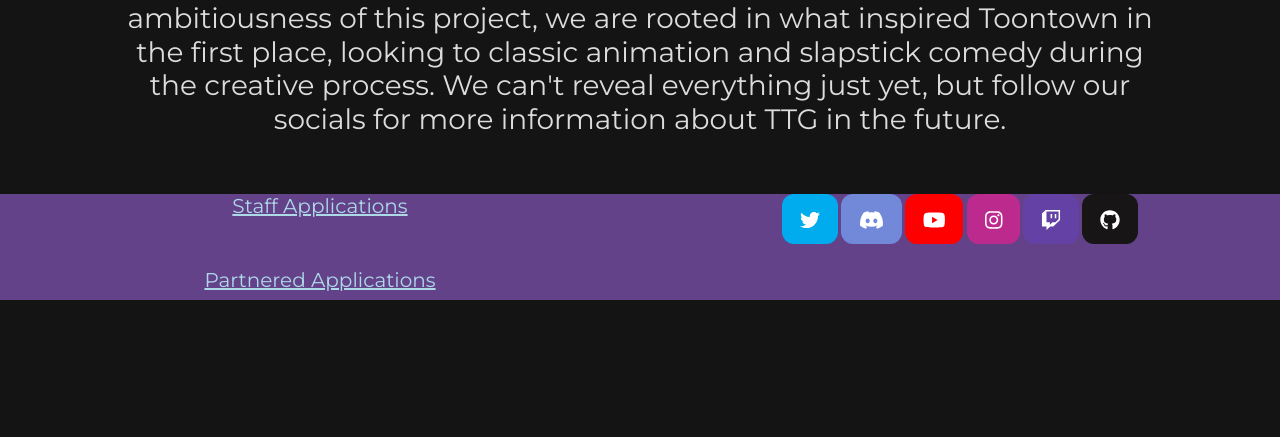
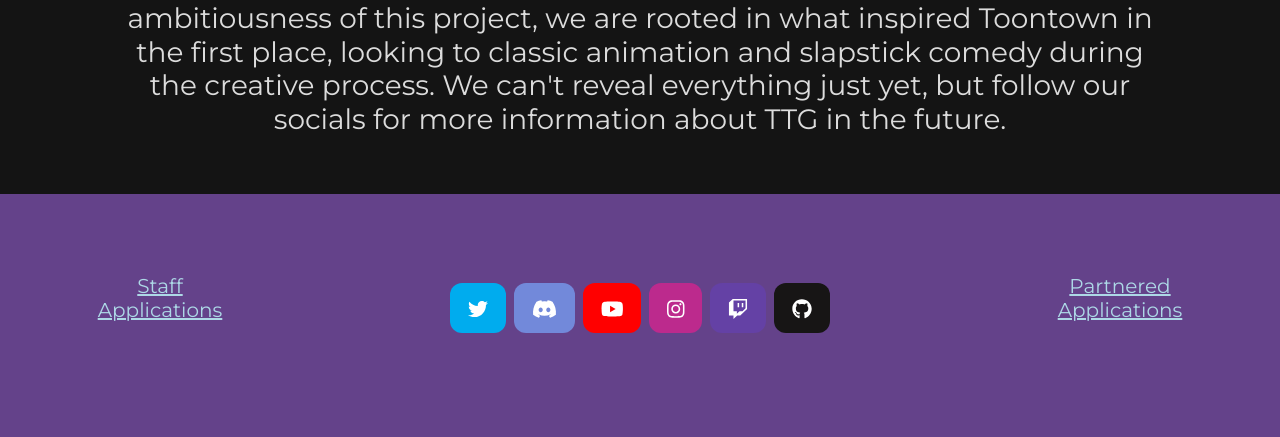
Before and after one commit to MichaelGDev48/django_site, a Django app: page / in a window 1280 px wide. Shown: the part 1036-1473 px from the top of the page. Before the commit the page ends 1336 px from the top, so only its background shows below. Run offline with Django 3.2, Linux system fonts and the light colour scheme; some libraries are stand-ins or nearby versions.

Commit message:
Move the footer to base.html

```diff
--- a/toontown_galaxy/templates/base.html
+++ b/toontown_galaxy/templates/base.html
@@ -15,12 +15,72 @@
         <link href="https://fonts.googleapis.com/css?family=Lato:400,700,400italic,700italic" rel="stylesheet" type="text/css" />
         <!-- Core theme CSS (includes Bootstrap)-->
     </head>
-    <body>
+    <body class="d-flex h-100 flex-column">
          {% include 'navbar.html' %}
 
         <main>
             {% block content %}
             {% endblock %}
+            <footer class="footer mt-auto text-center text-white" style="background-color: #64428a;">
+  <!-- Grid container -->
+  <div class="container-fluid">
+    <!--Grid row-->
+    <div class="row">
+      <!--Grid column-->
+      <div class="col mb-4 mb-md-0">
+        <h5 class=""><a href="{% url 'public:staff' %}">Staff Applications</a></h5>
+
+      </div>
+      <!--Grid column-->
+<div class="col-lg-6 col-md-12 mb-4 mb-md-0">
+    <!-- Section: Social media -->
+    <section class="mb-4 col-auto">
+
+      <!-- Twitter -->
+      <a class="btn btn-lg" style="color: #ffffff; background-color: #00acee;" href="https://twitter.com/toontowngalaxy" role="button">
+  <i class="fab fa-twitter"></i>
+</a>
+
+      <!-- Discord -->
+      <a class="btn btn-lg" style="color: #ffffff; background-color: #7289da;" href="https://discord.gg/jcWc2vUXqx" role="button">
+  <i class="fab fa-discord"></i>
+</a>
+
+      <!-- Youtube -->
+      <a class="btn btn-lg" style="color: #ffffff; background-color: #FF0000;" href="https://www.youtube.com/channel/UCdMUfkwB8BbWouzi3xQdA2A" role="button">
+  <i class="fab fa-youtube"></i>
+</a>
+
+      <!-- Instagram -->
+      <a class="btn btn-lg" style="color: #ffffff; background-color: #bc2a8d;" href="https://www.instagram.com/toontowngalaxy/" role="button">
+  <i class="fab fa-instagram"></i>
+</a>
+
+      <!-- Twitch -->
+      <a class="btn btn-lg" style="color: #ffffff; background-color: #6441a5;" href="https://www.twitch.tv/toontowngalaxy" role="button">
+  <i class="fab fa-twitch"></i>
+</a>
+      <!-- Github -->
+      <a class="btn btn-lg" style="color: #ffffff; background-color: #171515;" href="https://github.com/toontowngalaxy" role="button">
+  <i class="fab fa-github"></i>
+</a>
+    </section>
+    <!-- Section: Social media -->
+      </div>
+
+
+      <!--Grid column-->
+      <div class="col mb-4 mb-md-0">
+        <h5 class=""><a href="{% url 'public:partner_apply' %}">Partnered Applications</a></h5>
+      </div>
+      <!--Grid column-->
+
+    </div>
+    <!--Grid row-->
+
+  </div>
+  <!-- Grid container -->
+</footer>
         </main>
 
     <!-- Bootstrap core JS-->
--- a/toontown_galaxy/templates/landing.html
+++ b/toontown_galaxy/templates/landing.html
@@ -3,9 +3,6 @@
 {% load static %}
 <title>{% block title %}Toontown Galaxy{% endblock %}</title>
 {% block content %}
-<head>
-
-    </head>
 <div id="container">
     <div id="content">
       <div id="about">
@@ -23,72 +20,14 @@ src="https://www.youtube.com/embed/Sz0fBu9ppWs">
         <title>Toontown Galaxy</title>
 
     <h3 style='clear:both; padding:50px;' class="subhead">
-      Toontown Galaxy is a spiritual successor to Toontown Online. Set in an alternate universe after the story of TTO, TTG will be home to a new storyline unlike anything seen in a Toontown game before. In addition, TTG will be one of the most ambitious Toontown servers in existence, with new gags, new playgrounds, new cogs, and more! Despite the ambitiousness of this project, we are rooted in what inspired Toontown in the first place, looking to classic animation and slapstick comedy during the creative process. We can't reveal everything just yet, but follow our socials for more information about TTG in the future.
+      Toontown Galaxy is a spiritual successor to Toontown Online. Set in an alternate universe after the story of TTO,
+        TTG will be home to a new storyline unlike anything seen in a Toontown game before. In addition, TTG will be one
+        of the most ambitious Toontown servers in existence, with new gags, new playgrounds, new cogs, and more! Despite
+        the ambitiousness of this project, we are rooted in what inspired Toontown in the first place, looking to
+        classic animation and slapstick comedy during the creative process. We can't reveal everything just yet, but
+        follow our socials for more information about TTG in the future.
     </h3>
 
       </div>
-<footer class="text-center text-white" style="background-color: #64428a;">
-  <!-- Grid container -->
-  <div class="container-fluid">
-    <!--Grid row-->
-    <div class="row">
-      <!--Grid column-->
-      <div class="col-lg-6 col-md-12 mb-4 mb-md-0">
-        <h5 class=""><a href="{% url 'public:staff' %}">Staff Applications</a></h5>
 
-      </div>
-      <!--Grid column-->
-<div class="col-lg-6 col-md-12 mb-4 mb-md-0">
-    <!-- Section: Social media -->
-    <section class="mb-4">
-
-      <!-- Twitter -->
-      <a class="btn btn-lg" style="color: #ffffff; background-color: #00acee;" href="https://twitter.com/toontowngalaxy" role="button">
-  <i class="fab fa-twitter"></i>
-</a>
-
-      <!-- Discord -->
-      <a class="btn btn-lg" style="color: #ffffff; background-color: #7289da;" href="https://discord.gg/jcWc2vUXqx" role="button">
-  <i class="fab fa-discord"></i>
-</a>
-
-      <!-- Youtube -->
-      <a class="btn btn-lg" style="color: #ffffff; background-color: #FF0000;" href="https://www.youtube.com/channel/UCdMUfkwB8BbWouzi3xQdA2A" role="button">
-  <i class="fab fa-youtube"></i>
-</a>
-
-      <!-- Instagram -->
-      <a class="btn btn-lg" style="color: #ffffff; background-color: #bc2a8d;" href="https://www.instagram.com/toontowngalaxy/" role="button">
-  <i class="fab fa-instagram"></i>
-</a>
-
-      <!-- Twitch -->
-      <a class="btn btn-lg" style="color: #ffffff; background-color: #6441a5;" href="https://www.twitch.tv/toontowngalaxy" role="button">
-  <i class="fab fa-twitch"></i>
-</a>
-      <!-- Github -->
-      <a class="btn btn-lg" style="color: #ffffff; background-color: #171515;" href="https://github.com/toontowngalaxy" role="button">
-  <i class="fab fa-github"></i>
-</a>
-    </section>
-    <!-- Section: Social media -->
-      </div>
-
-
-      <!--Grid column-->
-      <div class="col-lg-6 col-md-12 mb-4 mb-md-0">
-        <h5 class=""><a href="{% url 'public:partner_apply' %}">Partnered Applications</a></h5>
-      </div>
-      <!--Grid column-->
-
-        <div class="col-lg-6 col-md-12 mb-4 mb-md-0">
-
-        </div>
-
-    </div>
-    <!--Grid row-->
-
-  </div>
-  <!-- Grid container -->
-</footer>
 {% endblock %}
```
